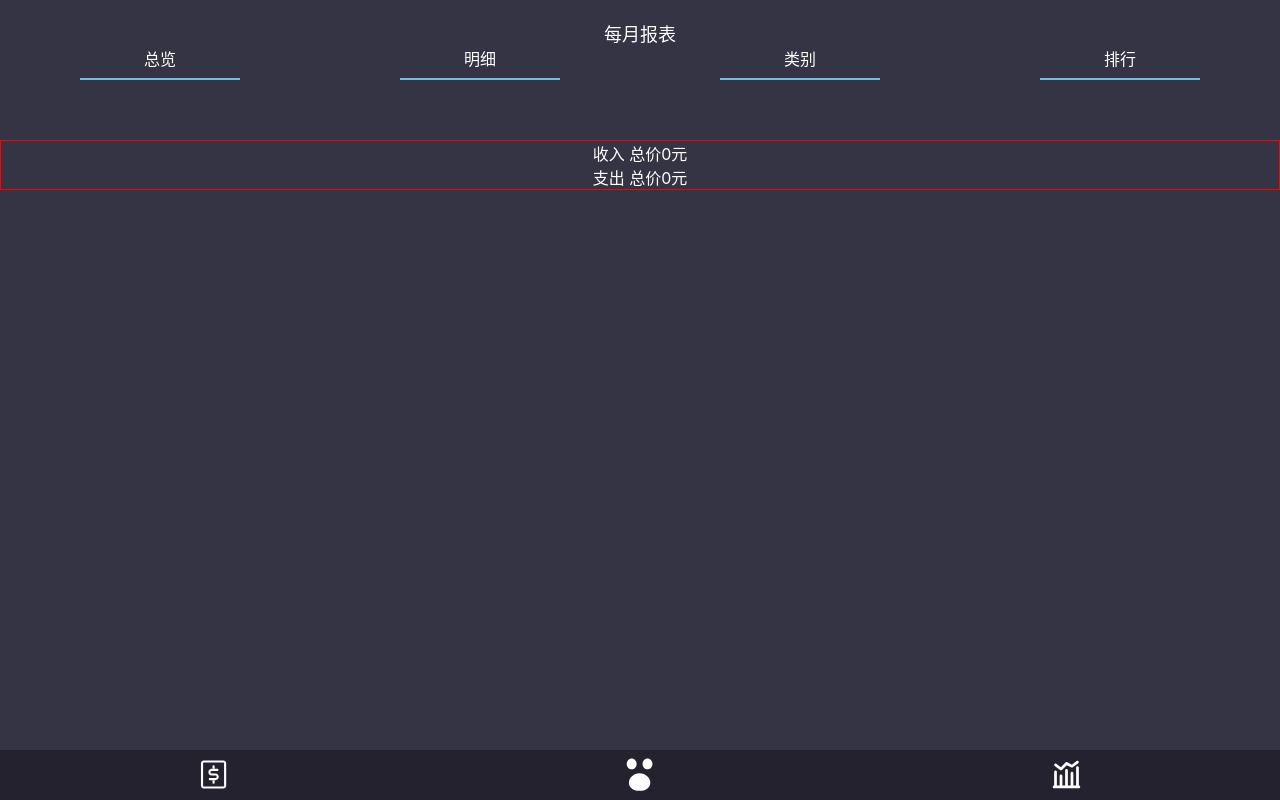
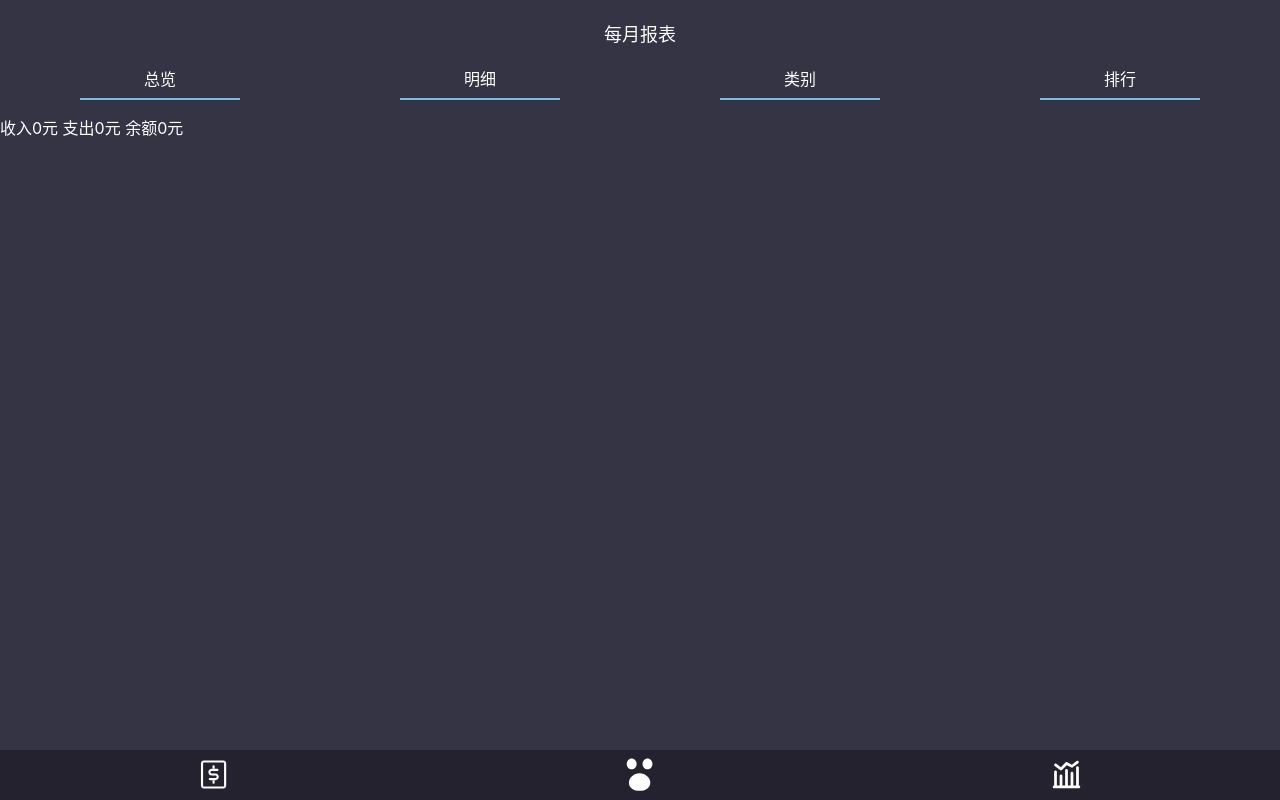
Before and after one commit to DevSuno/moze, a Vue app: page /#/statement in a window 1280 px wide. Built offline with nearby package versions, Linux system fonts and the light colour scheme.

Commit message:
总览选项CSS基本完成

```diff
--- a/src/components/Statement/Items.vue
+++ b/src/components/Statement/Items.vue
@@ -20,6 +20,7 @@
 <style lang="scss" scoped>
     @import "~@/assets/style/helper.scss";
     .items {
+        margin: 20px 0 20px 0;
         display: flex;
         flex-direction: row;
 
--- a/src/components/Statement/Swiper/Swiper.vue
+++ b/src/components/Statement/Swiper/Swiper.vue
@@ -112,16 +112,14 @@
 
 <style lang="scss" scoped>
     .swiper {
-        margin-top: 70px;
+        margin-top: 25px;
         width: 100vw;
 
         .swiper-slide {
             display: flex;
             justify-content: center;
             align-items: center;
-            text-align: center;
             background-position: center;
-            border: 1px solid red;
             background-size: cover;
             color: #fff;
         }
--- a/src/components/Statement/Swiper/SwiprIterm/TagRecordList.vue
+++ b/src/components/Statement/Swiper/SwiprIterm/TagRecordList.vue
@@ -1,38 +1,45 @@
 <template>
-    <div class="">
-        <div class="echarts"></div>
+    <div class="tagRecordList">
+        <div class="echarts">
+            <div>
+                <span class="earning-yuan"></span>
+                {{'收入' + this.data.tagRecordList[2] + '元'}}
+                <span class="pay-yuan"></span>
+                {{'支出' + this.data.tagRecordList[3] + '元'}}
+                {{'余额' + (this.data.tagRecordList[2] - this.data.tagRecordList[3]) + '元'}}
+            </div>
+        </div>
         <div class="content">
             <div class="earning">
-                <span class="earning-yuan"></span>
-                <span>收入</span>
-                {{'总价' + this.data.tagRecordList[2] + '元'}}
-                <div :key="index" v-for="(earning , index ) in this.data.tagRecordList[0] ">
-                    <h3> {{earning.selectedDate}}</h3>
-                    <Icon :name="earning.selectedIco"></Icon>
-                    <p>
-                        {{earning.output + '元'}}
-                    </p>
+                <div :key="index" class="data-wrapper"
+                     v-for="(earning , index ) in this.data.tagRecordList[0] ">
+                    <div class="text-wrapper">
+                        <p class="text"> {{earning.selectedDate}}</p>
+                    </div>
+                    <div class="data">
+                        <Icon :name="earning.selectedIco" class="icon"></Icon>
+                        <span class="note">{{earning.note}}</span>
+                        <span>
+                            {{'￥'+ earning.output}}
+                        </span>
+                    </div>
                 </div>
-
             </div>
             <div class="pay">
-                <span class="pay-yuan"></span>
-                <span>支出</span>
-                {{'总价' + this.data.tagRecordList[3]+ '元'}}
-                <div :key="index" v-for="( pay, index ) in this.data.tagRecordList[1] ">
-                    <h3>{{pay.selectedDate}}</h3>
-                    <Icon :name="pay.selectedIco"></Icon>
-                    <p>
-                        {{pay.output + '元'}}
-                    </p>
+                <div :key="index" class="data-wrapper"
+                     v-for="( pay, index ) in this.data.tagRecordList[1] ">
+                    <div class="text-wrapper">
+                        <p class="text"> {{pay.selectedDate}}</p>
+                    </div>
+                    <div class="data">
+                        <Icon :name="pay.selectedIco" class="icon"></Icon>
+                        <span class="note">{{pay.note}}</span>
+                        <span>
+                            {{'￥'+ pay.output}}
+                        </span>
+                    </div>
                 </div>
-
-
             </div>
-            <!--            <h3 v-for="(Tag,index) in data.tagRecordList" :key="index">
-                            {{Tag}}
-                        </h3>-->
-
         </div>
     </div>
 </template>
@@ -44,7 +51,8 @@
     @Component
     export default class TagRecordList extends Vue {
         @Prop() data!: {};
-        mounted(){
+
+        mounted() {
             console.log(this.data);
         }
 
@@ -52,5 +60,101 @@
 </script>
 
 <style lang="scss" scoped>
+    @import "~@/assets/style/helper.scss";
 
+    .tagRecordList {
+        width: 100vw;
+
+        .content {
+            margin-top: 20px;
+
+            .earning {
+                color: $color-lightred;
+
+                .earningText {
+                    font-size: 14px;
+                }
+
+                .data-wrapper {
+                    border-bottom: 0.5px solid gray;
+
+                    .text-wrapper {
+                        .text {
+                            color: $color-normal;
+                        }
+                    }
+
+                    .data {
+                        margin: 6px 0 6px 0;
+                        display: flex;
+                        flex-direction: row;
+                        justify-content: space-between;
+
+                        .icon {
+                            margin: 0 15px 0 20px;
+                            width: 30px;
+                            height: 30px;
+                        }
+
+                        .note {
+                            flex-grow: 1;
+                            text-align: center;
+
+                        }
+
+                        span {
+                            margin: 0 20px 0 15px;
+                            text-align: center;
+                            display: flex;
+                            align-items: center;
+                        }
+                    }
+
+                }
+            }
+
+            .pay {
+                color: $color-lightgreen;
+
+                .payText {
+                    font-size: 14px;
+                }
+
+                .data-wrapper {
+                    border-bottom: 0.5px solid gray;
+
+                    .text-wrapper {
+                        .text {
+                            color: $color-normal;
+                        }
+                    }
+
+                    .data {
+                        margin: 6px 0 6px 0;
+                        display: flex;
+                        flex-direction: row;
+                        justify-content: space-between;
+
+                        .icon {
+                            margin: 0 15px 0 20px;
+                            width: 30px;
+                            height: 30px;
+                        }
+
+                        .note {
+                            flex-grow: 1;
+                            text-align: center;
+
+                        }
+
+                        span {
+                            margin: 0 20px 0 15px;
+                            text-align: center;
+                        }
+                    }
+
+                }
+            }
+        }
+    }
 </style>
```
